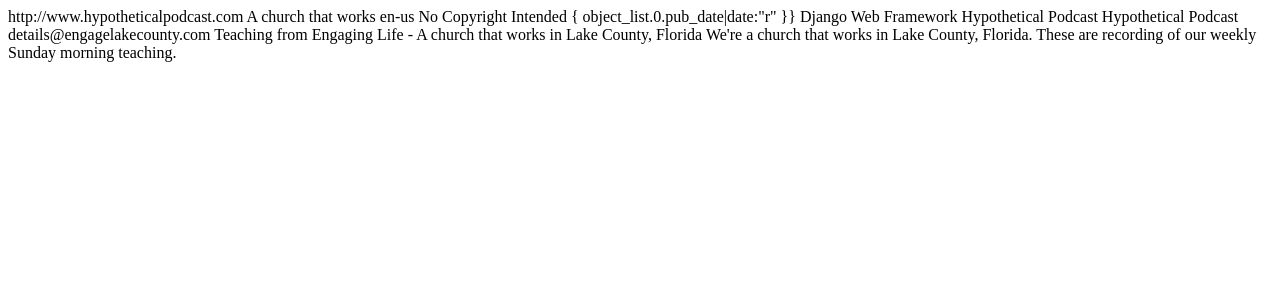
After one commit to stickwithjosh/hypodrical, a Django app: template apps/podcast/templates/podcast/feed.html in a window 1280 px wide. The commit adds this page. Shown: the top 300 px of the page. Run offline with Django 3.2, Linux system fonts and the light colour scheme; the template is opened without the code that fills it, so the values that code supplies are empty; parts of the project's set-up code (start-up, migrations or seed data) failed here and were passed over.

Commit message:
zomg, so I guess this is a listing and uniques and half of the feed

```diff
--- a/apps/podcast/templates/podcast/episode_list.html
+++ b/apps/podcast/templates/podcast/episode_list.html
@@ -1,4 +1,4 @@
 <h1>Episodes, what?</h1>
 {% for object in object_list %}
-<h1>{{ object.title }}</h1>
+<h1><a href="{{ object.get_absolute_url }}">{{ object.title }}</a></h1>
 {% endfor %}
--- /dev/null
+++ b/apps/podcast/templates/podcast/feed.html
@@ -0,0 +1,44 @@
+<?xml version="1.0" encoding="UTF-8"?>
+<rss version="2.0" xmlns:itunes="http://www.itunes.com/dtds/podcast-1.0.dtd">
+
+<channel>
+    <title>Hypothetical Podcast</title>
+    <link>http://www.hypotheticalpodcast.com</link>
+    <description>A church that works</description>
+    <language>en-us</language>
+    <copyright>No Copyright Intended</copyright>
+    <lastBuildDate>{ object_list.0.pub_date|date:"r" }}</lastBuildDate>
+    <category></category>
+    <generator>Django Web Framework</generator>
+    <itunes:author>Hypothetical Podcast</itunes:author>
+    <itunes:owner>
+        <itunes:name>Hypothetical Podcast</itunes:name>
+        <itunes:email>details@engagelakecounty.com</itunes:email>
+    </itunes:owner>
+    <itunes:subtitle>Teaching from Engaging Life - A church that works in Lake County, Florida</itunes:subtitle>
+    <itunes:summary>We're a church that works in Lake County, Florida. These are recording of our weekly Sunday morning teaching.</itunes:summary>
+	<itunes:image href="http://engagelakecounty.com/media/podcast/bits/itunes.png" />
+	<itunes:category text="Religion &amp; Spirituality"/>
+	<itunes:category text="Christianity"/>
+
+
+    {% for object in object_list %}
+    <item>
+        <title>{{ object.title }}</title>
+        <link>http://www.hypotheticalpodcast.com/{{ object.get_absolute_url }}</link>
+        {% load markup %}
+        <description>{{ object.description|markdown }}</description>
+        <author>{% for contributor in object.contributors.all %}{% if not forloop.first %}{% if not forloop.last %}, {% endif %}{% endif %}{% if forloop.last %} & {% endif %}{{ contributor.name}}{% endfor %}</author>
+        <enclosure url="{{ STATIC_URL }}{{ object.mp3.url }}" type="audio/mpeg" />
+        <guid isPermalink="true">http://www.hypotheticalpodcast.com/{{ object.get_absolute_url }}</guid>
+        <pubDate>{{ object.pub_date|date:"r" }}</pubDate>
+        <itunes:author>Hypothetical Podcast</itunes:author>
+		<itunes:explicit>yes</itunes:explicit>
+    </item>
+
+    {% endfor %}
+
+
+</channel>
+
+</rss>
--- a/apps/podcast/urls.py
+++ b/apps/podcast/urls.py
@@ -2,7 +2,7 @@
 from django.views.generic import ListView, DetailView
 from django.views.generic.dates import *
 from apps.podcast.models import Episode
-
+from apps.podcast.views import CanonicalDetailView, PodcastFeed
 # Use Django's new date-based generic classes
 
 urlpatterns = patterns('',
@@ -19,9 +19,11 @@
     #         date_field='pub_date',
     #     )
     # ),
-    # url(r'^', ListView.as_view(
-    #     queryset=Episode.objects.select_related()
-    # )),
-    url(r'^(?P<slug>\w+)/$', DetailView.as_view(model=Episode, slug_field='slug')),
-    url(r'^mydetail/(?P<pk>\w+)/$', DetailView.as_view(model=Episode))
+    url(r'^$', ListView.as_view(
+         queryset=Episode.objects.select_related()
+    )),
+    url(r'feed/$', PodcastFeed,),
+    url(r'^(?P<pk>\w+)/$', CanonicalDetailView.as_view(model=Episode)),
+    url(r'^episode/(?P<slug>[\w-]+)/*$', DetailView.as_view(model=Episode), name='EpisodeDetail'),
+    #url(r'^episode/(?P<slug>\w+)/$', DetailView.as_view(model=Episode)),
 )
--- a/hypodrical/settings.py
+++ b/hypodrical/settings.py
@@ -43,7 +43,9 @@
 STATIC_ROOT = ''
 STATIC_URL = '/static/'
 STATICFILES_DIRS = (
+    os.path.join(APP_DIR, 'static'),
 )
+
 
 STATICFILES_FINDERS = (
     'django.contrib.staticfiles.finders.FileSystemFinder',
@@ -79,6 +81,7 @@
     'django.contrib.staticfiles',
     'django.contrib.admin',
     'django.contrib.admindocs',
+    'django.contrib.markup',
     'tagging',
     'south',
     'apps.podcast',
```
Also changed, not shown: apps/podcast/models.py (+10 -0 lines), apps/podcast/views.py (+21 -1 lines), apps/podcast/templates/podcast/episode_detail.html (line endings or trailing spaces), 1 other file.
